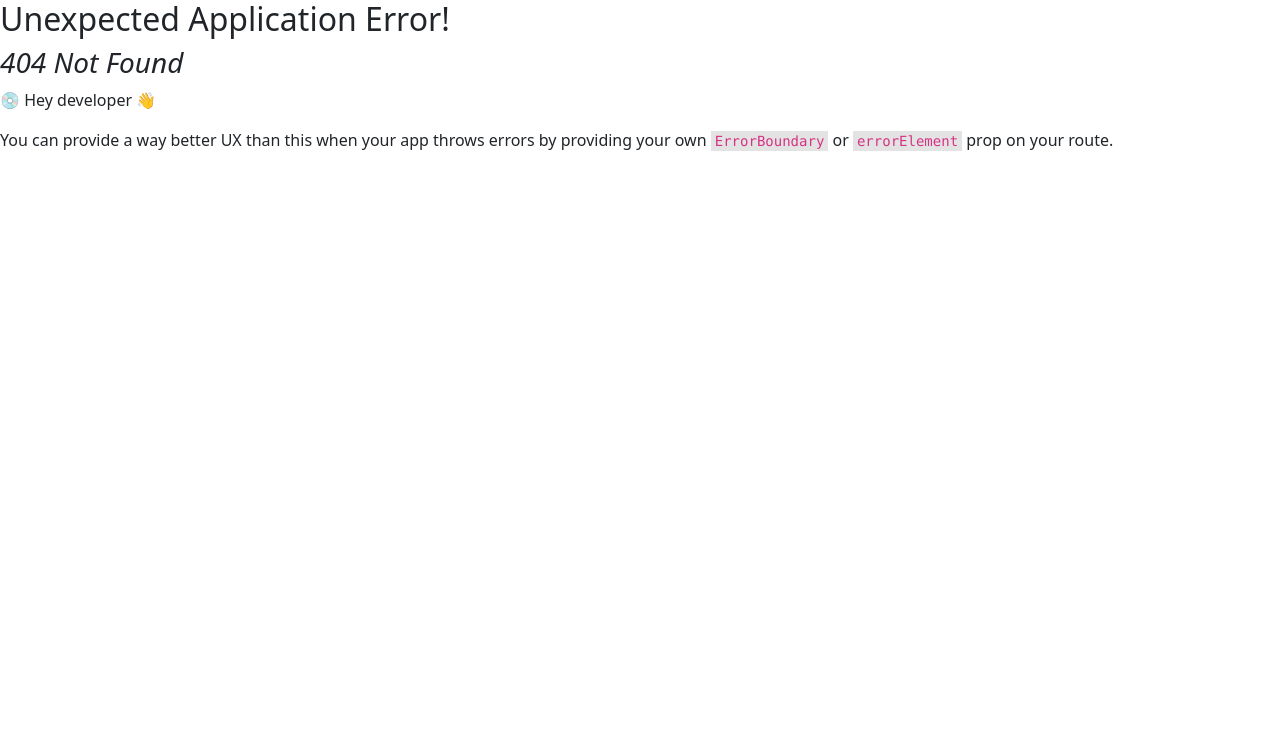
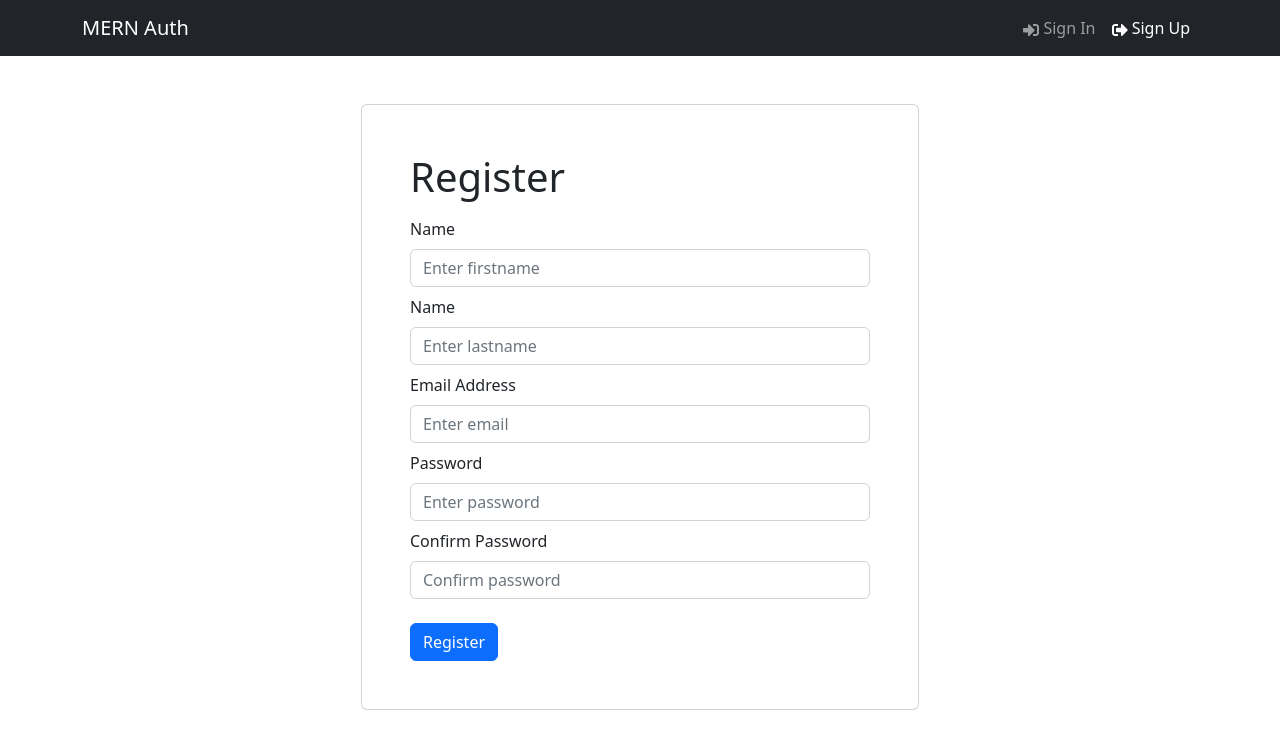
Before and after one commit to AkinolaAdewole/MERN-Auth, a React (Create React App) app in the folder frontend/: page /register in a window 1280 px wide. Before the commit this address had no page. Shown: the top 748 px of the page. Built offline with nearby package versions, Linux system fonts and the light colour scheme.

Commit message:
SignUp and SignIn using Redux

```diff
--- a/frontend/package.json
+++ b/frontend/package.json
@@ -3,6 +3,7 @@
   "version": "0.1.0",
   "private": true,
   "dependencies": {
+    "@reduxjs/toolkit": "^1.9.5",
     "@testing-library/jest-dom": "^5.17.0",
     "@testing-library/react": "^13.4.0",
     "@testing-library/user-event": "^13.5.0",
--- a/frontend/src/components/Header.tsx
+++ b/frontend/src/components/Header.tsx
@@ -27,7 +27,7 @@ const Header = () => {
 
                     <LinkContainer to='/register'>
                         <Nav.Link>
-                          <FaSignOutAlt/> Sign out
+                          <FaSignOutAlt/> Sign Up
                         </Nav.Link>
                     </LinkContainer>
 
--- a/frontend/src/index.tsx
+++ b/frontend/src/index.tsx
@@ -11,12 +11,15 @@ import {
 } from "react-router-dom";
 import HomeScreen from './screens/HomeScreen';
 import LoginScreen from './screens/LoginScreen';
+import RegisterScreen from './screens/RegisterScreen';
+import store from '../store'
 
 const router = createBrowserRouter(
   createRoutesFromElements(
     <Route path='/' element={<App />}>
       <Route index={true} path='/' element={<HomeScreen />} />
       <Route path='/login' element={<LoginScreen />}/>
+      <Route path='/register' element={<RegisterScreen />} />
     </Route>
   )
 )
--- a/frontend/src/screens/RegisterScreen.tsx
+++ b/frontend/src/screens/RegisterScreen.tsx
@@ -70,6 +70,10 @@ const RegisterScreen = () => {
             ></Form.Control>
           </Form.Group>
 
+          <Button type='submit' variant='primary' className='mt-3'>
+          Register
+        </Button>
+
         </Form>
     </FormContainer>
   )
--- /dev/null
+++ b/frontend/store.js
@@ -0,0 +1,10 @@
+import { configureStore, getDefaultMiddleware } from "@reduxjs/toolkit";
+import { get } from "https";
+
+const store = configureStore({
+    redcer:{},
+    middleware:(getDefaultMiddleware)=>getDefaultMiddleware(),
+    devTools:true
+});
+
+export default store;
```
Also changed, not shown: 1 other file (tests, documents, lock files or other folders).
